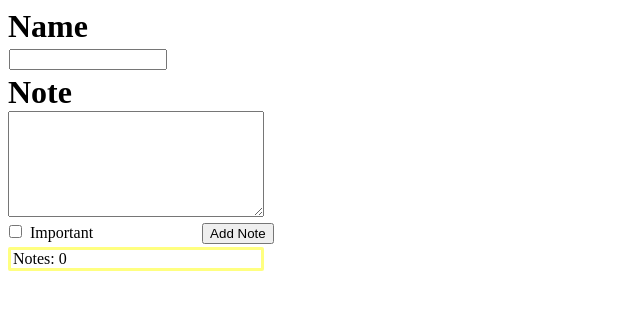
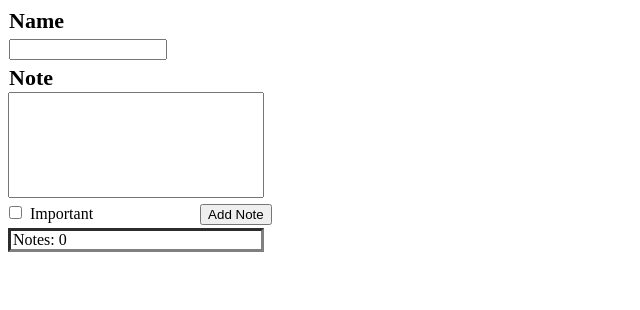
Before and after one commit to JokuHenkilo/JavascriptTehtv, a plain HTML site: page index.html in a window 1280 px wide. Shown: the whole page, without its empty margins (0-640 px from the left). Drawn offline with Linux system fonts and the light colour scheme.

Commit message:
Improved appearance

```diff
--- a/style.css
+++ b/style.css
@@ -1,18 +1,24 @@
 h1
 {
-	margin: 0px;
+	margin: 1px;
+	font-size: 22px;
 }
 
 button
 {
 	margin: 1px;
-	margin-left: 105px;
+	margin-left: 103px;
 }
 
 input
 {
 	margin: 4px;
 	margin-left: 1px;
+}
+
+textarea
+{
+	resize: none;
 }
 
 .nameClass
@@ -29,9 +35,8 @@ input
 .outputBox
 {
 	margin-top: 2px;
-	border-radius: 2px;
-	border-color: rgb(255,255,128);
-	border-style: solid;
+	border-color: rgb(128,128,128);
+	border-style: inset;
 	width: 250px;
 }
 
@@ -45,11 +50,12 @@ div
 {
 	border-style: solid;
 	border-color: rgb(128,128,255);
+	border-style: outset;
 }
 
 .importantItem
 {
-	border-color: rgb(255,64,64);
+	border-color: rgb(255,0,0);
 }
 .importantText
 {
```
